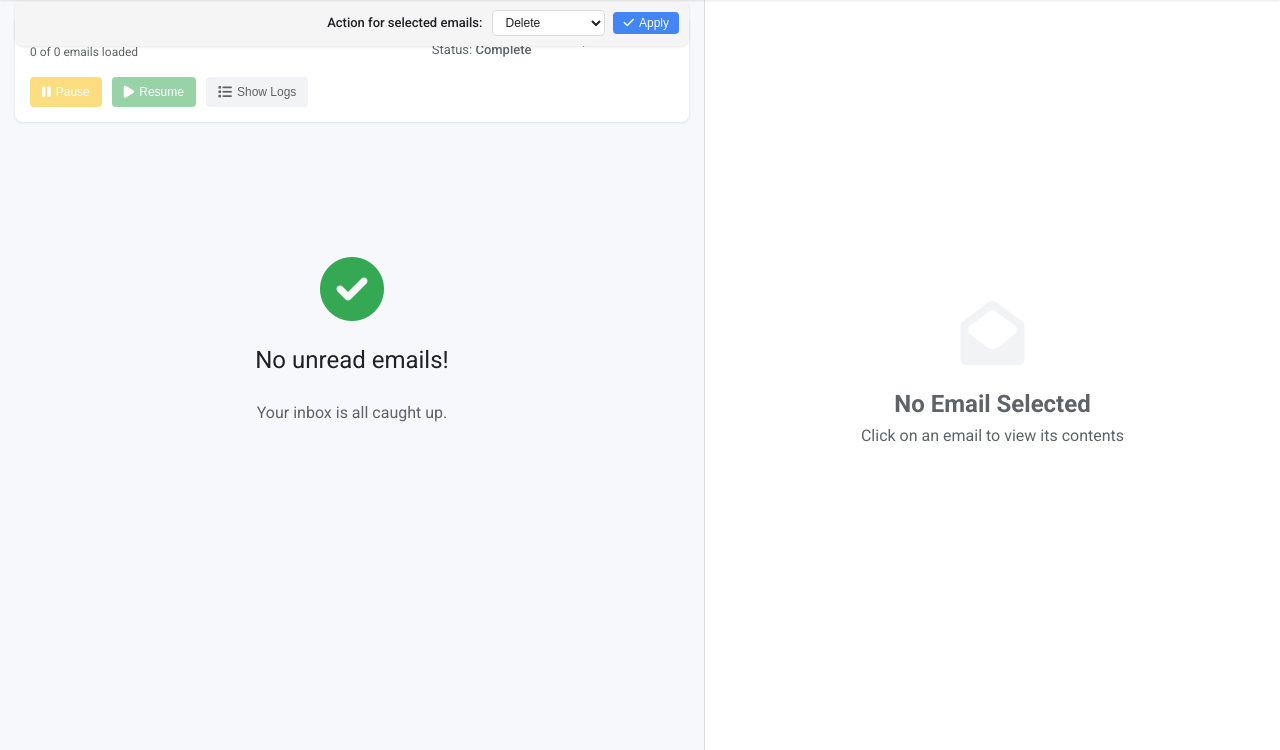
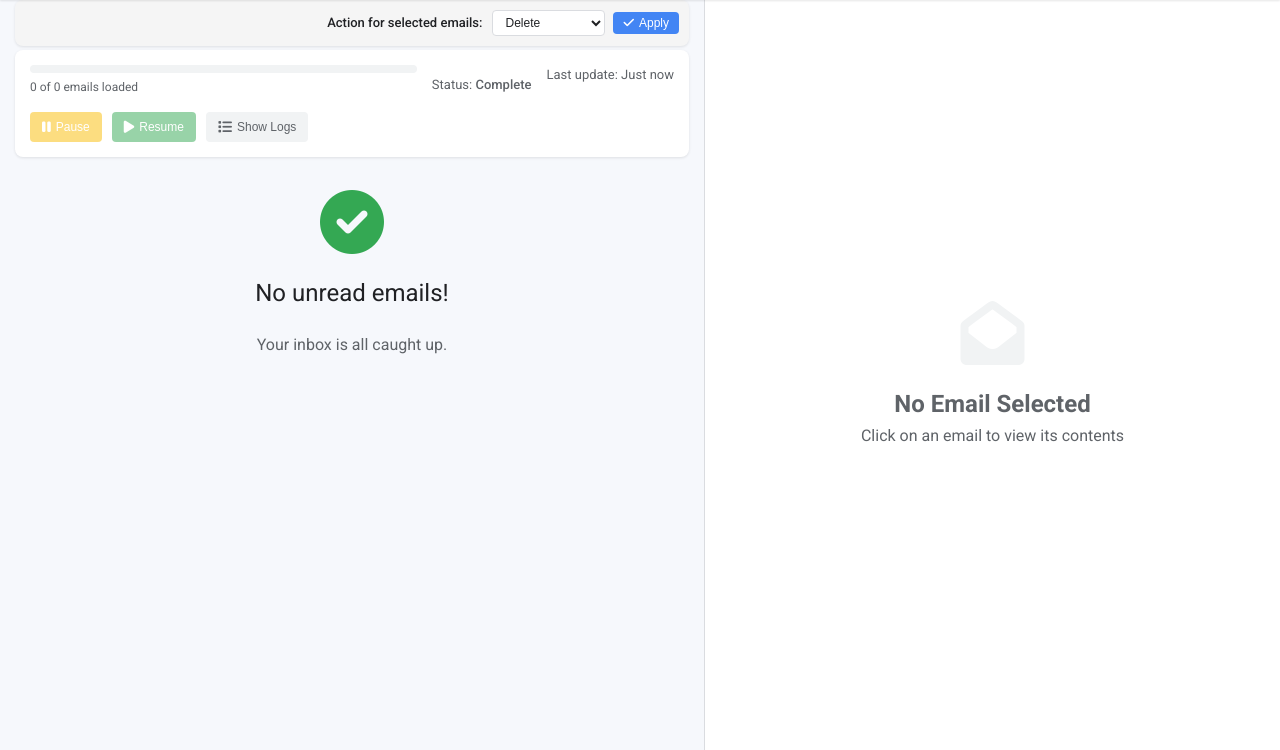
Before and after one commit to tanmaybinaykiya/gmail-organizer, a Flask app: template templates/index.html in a window 1280 px wide. Shown: the part 50-800 px from the top of the page. Run offline with Flask 3, Linux system fonts and the light colour scheme; the template is opened without the code that fills it, so the values that code supplies are empty.

Commit message:
Fix progress bar layout issue (Claude 3.7 Sonnet)

```diff
--- a/static/css/styles.css
+++ b/static/css/styles.css
@@ -42,7 +42,7 @@
 }
 
 .email-list-content {
-    padding-top: 70px;
+    padding-top: 140px;
 }
 
 .email-preview-container {
@@ -721,6 +721,11 @@
     display: flex;
     flex-direction: column;
     gap: 15px;
+    position: fixed;
+    top: 85px;
+    left: 15px;
+    width: calc(55% - 30px);
+    z-index: 89;
 }
 
 .fetch-status-display {
```
